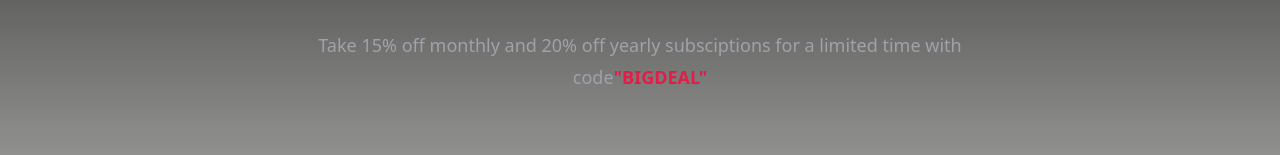
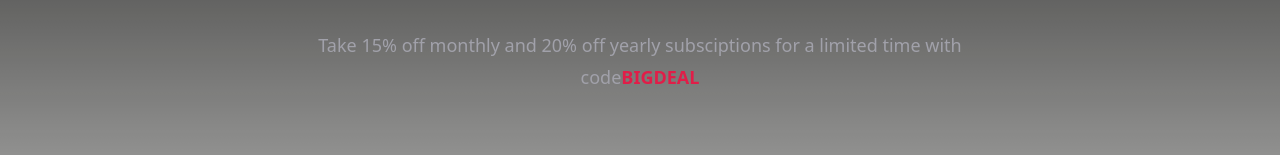
Before and after one commit to rishabhthakur11/RedCoder, a Next.js app: page /premium in a window 1280 px wide. Shown: the part 267-422 px from the top of the page. Built offline with nearby package versions, Linux system fonts and the light colour scheme; no server answers.

Commit message:
quotes error solved

```diff
--- a/src/pages/premium.tsx
+++ b/src/pages/premium.tsx
@@ -20,7 +20,7 @@ export default function premium({}: Props) {
           <p className="mt-6 text-lg leading-8 text-textGray">
             Take 15% off monthly and 20% off yearly subsciptions for a limited
             time with code
-            <span className="text-textRed font-bold">"BIGDEAL"</span>
+            <span className="text-textRed font-bold">BIGDEAL</span>
           </p>
         </div>
         <PremiumFeatureBox />
```
